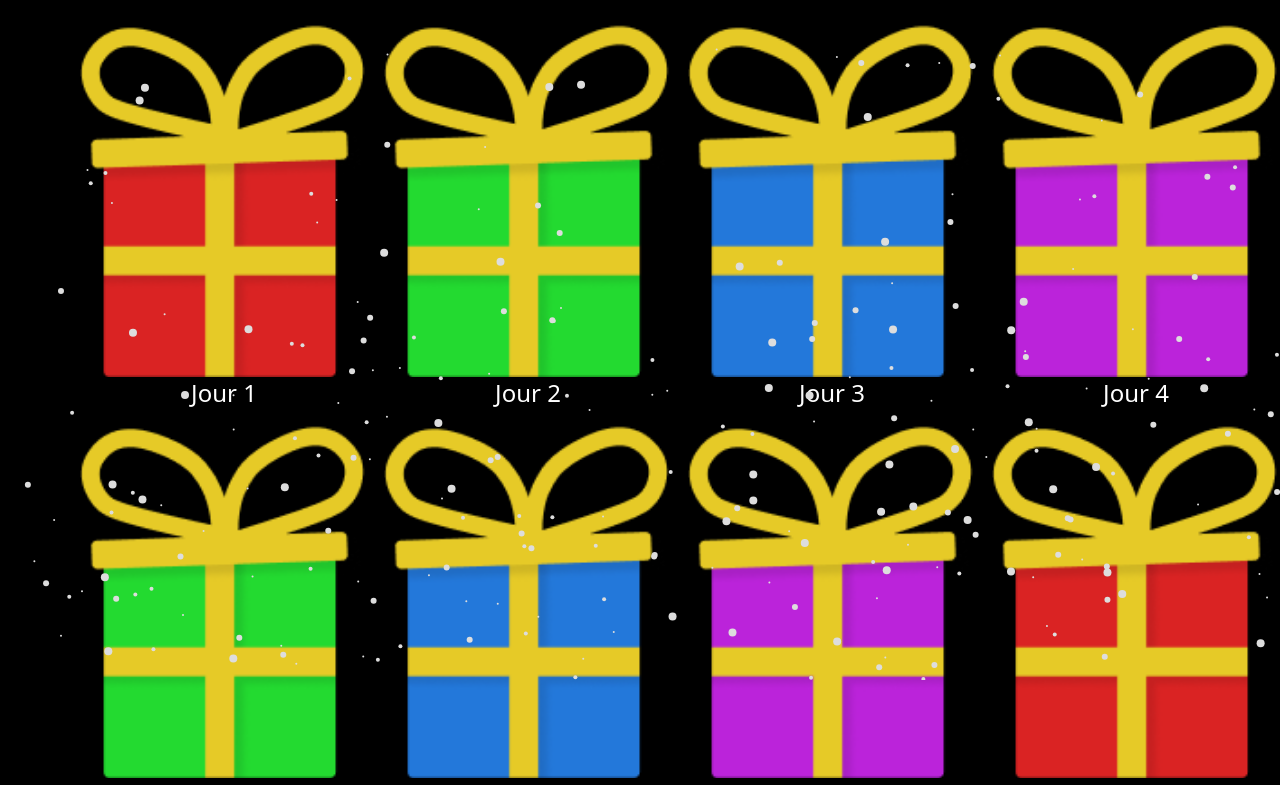
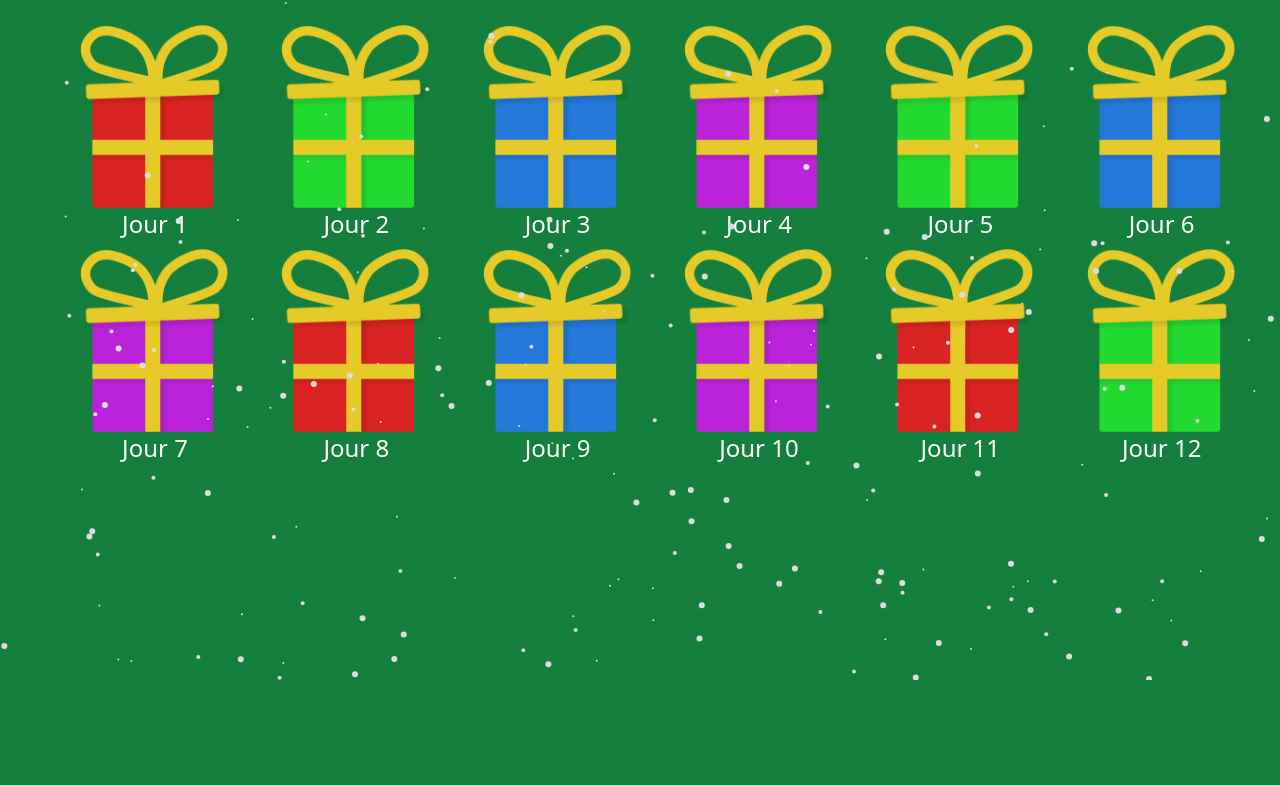
Before and after one commit to knightmar/nuit_info, a website: page src/advent.html in a window 1280 px wide. Shown: the part 120-905 px from the top of the page. Drawn offline with nearby package versions, Linux system fonts and the light colour scheme; files that its build step writes are made by us from their sources.

Commit message:
update de la date

```diff
--- a/src/advent.html
+++ b/src/advent.html
@@ -6,109 +6,145 @@
     <meta name="viewport" content="width=device-width, initial-scale=1.0">
     <link href="./style/output.css" rel="stylesheet">
 </head>
-<body class="bg-black ">
-<h1 class="text-5xl text-center font-bold text-red-500 ">
+<body class="bg-green-700 ">
+<h1 class="text-5xl text-center font-bold text-black ">
     <br>
     calendrier de l'avent
     <br>
     <br>
 </h1>
 
-<div class="grid grid-rows-4 grid-cols-4 gap-4 ml-20">
+<div class="grid grid-rows-6  grid-cols-6 gap-2 ml-20">
     <div>
-        <button type="submit">
-            <img src="./imgs/cadeau1.png" alt="kado" height="300" width="300"/>
-            <h3 class = "text-white text-2xl">Jour 1</h3>
+        <button   type="submit" id = "button1" >
+            <img src="./imgs/cadeau1.png" alt="kado" height="150" width="150"/>
+            <h3 class="text-white text-2xl">Jour 1</h3>
         </button>
     </div>
 
     <div>
-        <button type="submit">
-            <img src="./imgs/cadeau2.png" alt="kado" height="300" width="300"/>
-            <h3 class = "text-white text-2xl">Jour 2</h3>
+        <button type="submit" id = "button2">
+            <img src="./imgs/cadeau2.png" alt="kado" height="150" width="150"/>
+            <h3 class="text-white text-2xl">Jour 2</h3>
 
         </button>
     </div>
 
     <div>
-        <button type="submit">
-            <img src="./imgs/cadeau3.png" alt="kado" height="300" width="300"/>
-            <h3 class = "text-white text-2xl">Jour 3</h3>
+        <button type="submit" id = "button3">
+            <img src="./imgs/cadeau3.png" alt="kado" height="150" width="150"/>
+            <h3 class="text-white text-2xl">Jour 3</h3>
 
         </button>
     </div>
 
     <div>
-        <button type="submit">
-            <img src="./imgs/cadeau4.png" alt="kado" height="300" width="300"/>
-            <h3 class = "text-white text-2xl">Jour 4</h3>
+        <button type="submit" id = "button4">
+            <img src="./imgs/cadeau4.png" alt="kado" height="150" width="150"/>
+            <h3 class="text-white text-2xl">Jour 4</h3>
 
         </button>
     </div>
 
     <div>
-        <button type="submit">
-            <img src="./imgs/cadeau2.png" alt="kado" height="300" width="300"/>
-            <h3 class = "text-white text-2xl">Jour 5</h3>
+        <button type="submit" id = "button5">
+            <img src="./imgs/cadeau2.png" alt="kado" height="150" width="150"/>
+            <h3 class="text-white text-2xl">Jour 5</h3>
         </button>
     </div>
 
     <div>
-        <button type="submit">
-            <img src="./imgs/cadeau3.png" alt="kado" height="300" width="300"/>
-            <h3 class = "text-white text-2xl">Jour 6</h3>
+        <button type="submit" id = "button6">
+            <img src="./imgs/cadeau3.png" alt="kado" height="150" width="150"/>
+            <h3 class="text-white text-2xl">Jour 6</h3>
         </button>
     </div>
 
     <div>
-        <button type="submit">
-            <img src="./imgs/cadeau4.png" alt="kado" height="300" width="300"/>
-            <h3 class = "text-white text-2xl">Jour 7</h3>
+        <button type="submit" id = "button7">
+            <img src="./imgs/cadeau4.png" alt="kado" height="150" width="150"/>
+            <h3 class="text-white text-2xl">Jour 7</h3>
+        </button>
+    </div>
+    <div>
+        <button type="submit" id = "button8">
+            <img src="./imgs/cadeau1.png" alt="kado" height="150" width="150"/>
+            <h3 class="text-white text-2xl">Jour 8</h3>
         </button>
     </div>
 
     <div>
-        <button type="submit">
-            <img src="./imgs/cadeau1.png" alt="kado" height="300" width="300"/>
-            <h3 class = "text-white text-2xl">Jour 8</h3>
+        <button type="submit" id = "button9">
+            <img src="./imgs/cadeau3.png" alt="kado" height="150" width="150"/>
+            <h3 class="text-white text-2xl">Jour 9</h3>
         </button>
     </div>
 
     <div>
-        <button type="submit">
-            <img src="./imgs/cadeau3.png" alt="kado" height="300" width="300"/>
-            <h3 class = "text-white text-2xl">Jour 9</h3>
+        <button type="submit" id = "button10">
+            <img src="./imgs/cadeau4.png" alt="kado" height="150" width="150"/>
+            <h3 class="text-white text-2xl">Jour 10</h3>
         </button>
     </div>
 
     <div>
-        <button type="submit">
-            <img src="./imgs/cadeau4.png" alt="kado" height="300" width="300"/>
-            <h3 class = "text-white text-2xl">Jour 10</h3>
+        <button type="submit" id = "button11">
+            <img src="./imgs/cadeau1.png" alt="kado" height="150" width="150"/>
+            <h3 class="text-white text-2xl">Jour 11</h3>
         </button>
     </div>
 
     <div>
-        <button type="submit">
-            <img src="./imgs/cadeau1.png" alt="kado" height="300" width="300"/>
-            <h3 class = "text-white text-2xl">Jour 11</h3>
-        </button>
-    </div>
-
-    <div>
-        <button type="submit">
-            <img src="./imgs/cadeau2.png" alt="kado" height="300" width="300"/>
-            <h3 class = "text-white text-2xl">Jour 12</h3>
+        <button type="submit" id = "button12">
+            <img src="./imgs/cadeau2.png" alt="kado" height="150" width="150"/>
+            <h3 class="text-white text-2xl">Jour 12</h3>
         </button>
     </div>
 
 </div>
 
 <script>
+    const activationDates = {
+        button1: new Date('2024-12-01T00:00:00'),
+        button2: new Date('2024-12-02T00:00:00'),
+        button3: new Date('2024-12-03T00:00:00'),
+        button4: new Date('2024-12-04T00:00:00'),
+        button5: new Date('2024-12-05T00:00:00'),
+        button6: new Date('2024-12-06T00:00:00'),
+        button7: new Date('2024-12-07T00:00:00'),
+        button8: new Date('2024-12-08T00:00:00'),
+        button9: new Date('2024-12-09T00:00:00'),
+        button10: new Date('2024-12-10T00:00:00'),
+        button11: new Date('2024-12-11T00:00:00'),
+        button12: new Date('2024-12-12T00:00:00'),
+    };
 
-    const NUMBER_OF_SNOWFLAKES = 250;
-    const MAX_SNOWFLAKE_SIZE = 4;
-    const MAX_SNOWFLAKE_SPEED = 1;
+    function checkButtonsState() {
+        const now = new Date();
+
+        for (const [buttonId, activationDate] of Object.entries(activationDates)) {
+            const button = document.getElementById(buttonId);
+
+            if (now >= activationDate) {
+                button.disabled = false; // Activer le bouton
+            } else {
+                button.disabled = true; // Désactiver le bouton
+            }
+        }
+    }
+
+    // Vérification initiale
+    checkButtonsState();
+
+    // Mise à jour toutes les secondes
+    setInterval(checkButtonsState, 1000);
+</script>
+
+<script>
+
+    const NUMBER_OF_SNOWFLAKES = 200;
+    const MAX_SNOWFLAKE_SIZE = 3;
+    const MAX_SNOWFLAKE_SPEED = 0.00000001;
     const SNOWFLAKE_COLOUR = '#ddd';
     const snowflakes = [];
 
```
Also changed, not shown: src/imgs/icone.png (added).
